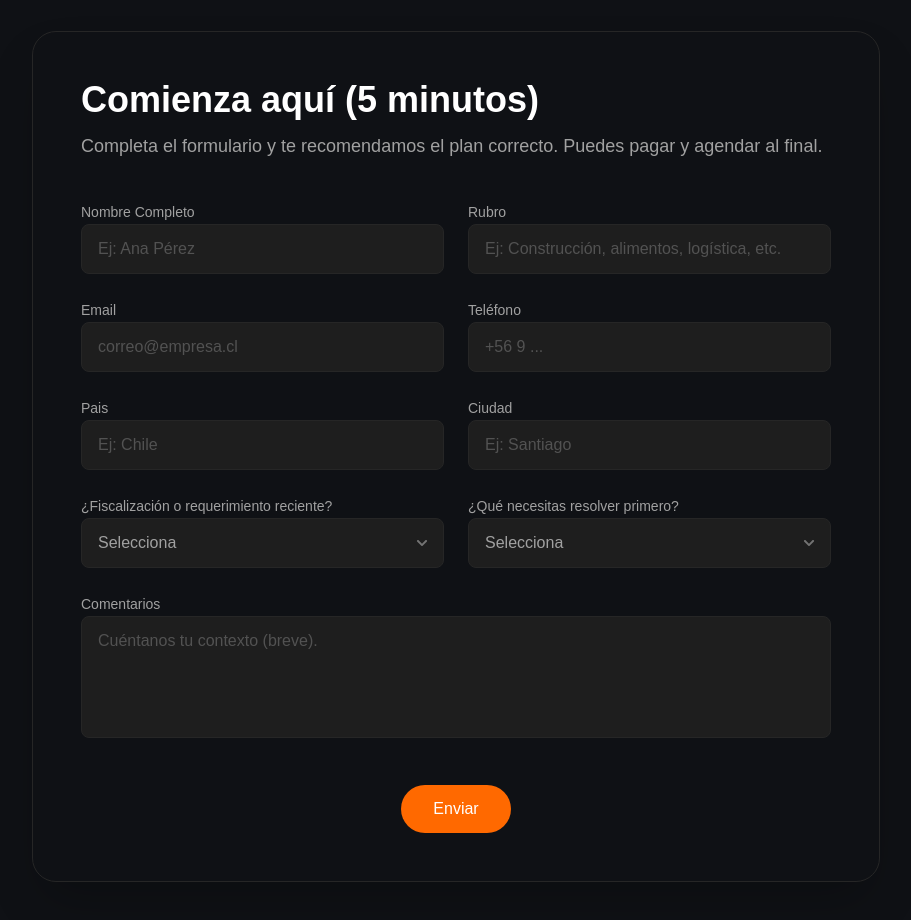
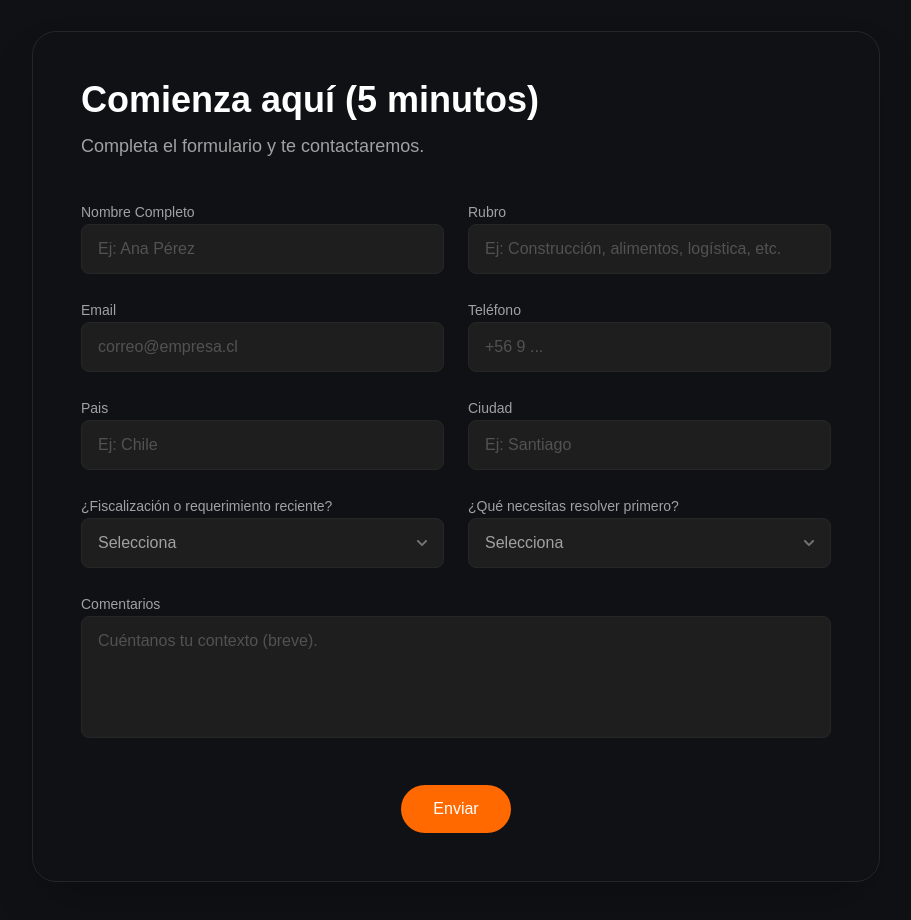
Before and after one commit to Language-Center-Chile/nextjs-bio2, a Next.js app: page /landing in a window 1280 px wide. Shown: the part 5260-6180 px from the top of the page, without its empty margins (184-1095 px from the left). Built offline with nearby package versions, Linux system fonts and the light colour scheme; no server answers.

Commit message:
docs(DiagnosticForm): update form description text
Update the description text to clarify that the user will be contacted after completing the form, instead of being directed to payment and scheduling.

```diff
--- a/src/components/layout/DiagnosticForm.tsx
+++ b/src/components/layout/DiagnosticForm.tsx
@@ -113,7 +113,7 @@ export default function DiagnosticForm() {
           <div className="mb-10">
             <h2 className="text-3xl md:text-4xl font-bold mb-3 text-white">Comienza aquí (5 minutos)</h2>
             <p className="text-neutral-400 text-lg">
-              Completa el formulario y te recomendamos el plan correcto. Puedes pagar y agendar al final.
+              Completa el formulario y te contactaremos.
             </p>
           </div>
 
```
